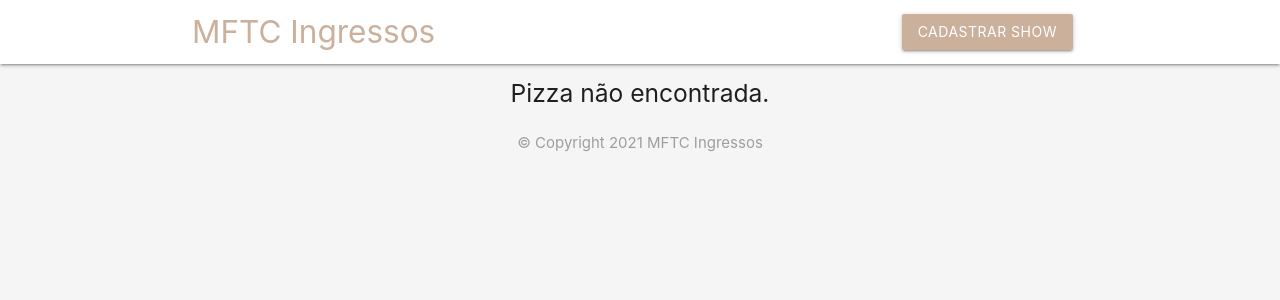
After one commit to MatheusSouza13/mf-tc-avaliacao01-prog-web, a PHP site: page /detalhes.php in a window 1280 px wide. The commit adds this page. Shown: the top 300 px of the page. Run offline with PHP 8.4, Linux system fonts and the light colour scheme; data that the repository does not hold is empty.

Commit message:
"second commit"

```diff
--- /dev/null
+++ b/detalhes.php
@@ -0,0 +1,35 @@
+<?php
+
+?>
+
+<!DOCTYPE html>
+<html>
+	<?php include('templates/header.php')?>
+	<div class="container center">
+		<?php if($pizza): ?>
+			<h4><?php echo $pizza['nomePizza'];?></h4>
+			<p>Email: <?php echo $pizza['email'];?></p>
+			<h5>Ingredientes:</h5>
+			<p><?php echo $pizza['ingredientes'];?></p>
+
+			<!-- Formulário de remoção -->
+			<form action="detalhes.php" method="POST">
+				<input type="hidden" name="id_pizza" value="<?php echo $pizza['id']; ?>">
+				<input type="submit" name="delete" value="Remover" class="btn brand z-depth-0">
+			</form>
+
+			<!-- Formulário de Edição -->
+			<form action="alterar.php" method="POST">
+				<input type="hidden" name="id" value="<?php echo $pizza['id']; ?>">
+				<input type="submit" name="editar" value="Editar" class="btn brand z-depth-0">
+			</form>
+
+		<?php else: ?>
+			<h5>Pizza não encontrada.</h5>
+		<?php endif ?>
+	</div>
+
+	<?php include('templates/footer.php')?>
+
+
+</html>
--- a/templates/footer.php
+++ b/templates/footer.php
@@ -0,0 +1,5 @@
+
+	<footer class="section">
+		<div class="center grey-text">&copy; Copyright 2021 MFTC Ingressos</div>
+	</footer>
+</body>
--- a/templates/header.php
+++ b/templates/header.php
@@ -1,7 +1,26 @@
 <head>
-    <title>Nosso Site de Ingressos</title>
-    <link rel="stylesheet" href="ttps://cdnjs.cloudflare.com/ajax/libs/materialize/1.0.0/css/materialize.min.css" teste>
+	<title> MFTC Ingressos	</title>
+	<link rel="stylesheet" href="https://cdnjs.cloudflare.com/ajax/libs/materialize/1.0.0/css/materialize.min.css">
+	<style type="text/css">
+		.brand{
+			background: #cbb09c !important
+		}
+		.brand-text{
+			color: #cbb09c !important
+		}
+		form{
+			max-width: 460px;
+			margin: 20px auto;
+			padding: 20px;
+		}
+	</style>
 </head>
 <body class="grey lighten-4">
-
-</body>
+	<nav class="white z-depht-0">
+		<div class="container">
+			<a href="index.php" class="brand-logo brand-text">MFTC Ingressos</a>
+			<ul id="nav-mobile" class="right hide-on-small-and-down">
+				<li><a href="cadastro.php" class="btn brand z-depht-0">Cadastrar Show</a></li>
+			</ul>
+		</div>
+	</nav>
```
Also changed, not shown: cadastro.php (+59 -0 lines), index.php (+42 -0 lines), style.css (added, +40 -0 lines).
